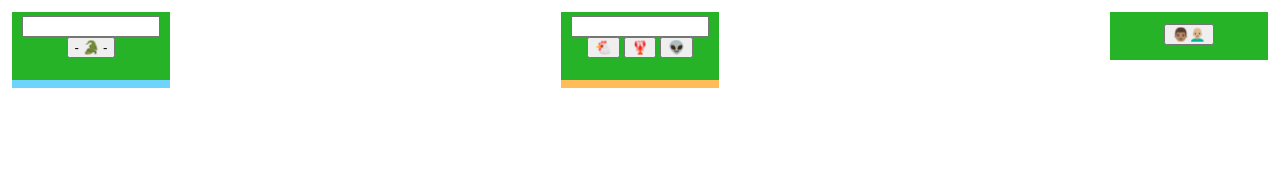
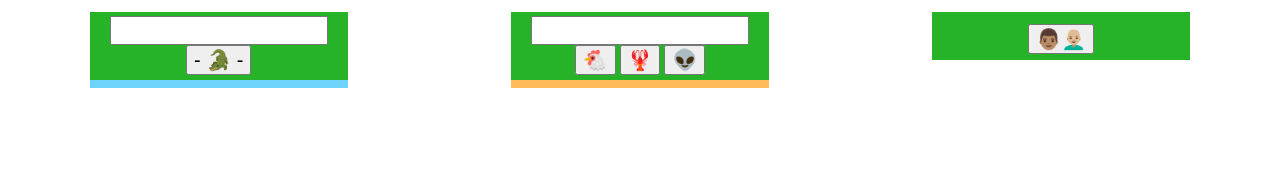
Before and after one commit to TY58295-Uematsu/wanni, a plain HTML site: page index.html in a window 1280 px wide. Drawn offline with Linux system fonts and the light colour scheme.

Commit message:
テスト２

```diff
--- a/gator.css
+++ b/gator.css
@@ -1,6 +1,7 @@
 #allSection{
   display: flex;
-  justify-content: space-between;
+  justify-content: space-around;
+
 }
 
 #gatorSection{
@@ -10,33 +11,41 @@
 
 .fieldAndButton{
   text-align: center;
-  width: 150px;
+  width: 250px;
   height: 60px;
   background-color: rgb(39, 179, 39);
   padding: 4px;
+
 }
 
 .numberImput{
-  width: 130px;
+  width: 210px;
+  font-size: 20px;
+
 }
 
 #gatorHouse{
   text-align: center;
-  width: 150px;
+  width: 250px;
   background-color: rgb(111, 212, 252);
   padding: 4px;
+  font-size: 24px;
+
 }
 
 #feedSection{
   align-items: center;
   padding: 4px;
+
 }
 
 #feedHouse{
   text-align: center;
-  width: 150px;
+  width: 250px;
   background-color: rgb(255, 188, 88);
   padding: 4px;
+  font-size: 24px;
+
 }
 
 #RyoSection{
@@ -46,7 +55,7 @@
 
 #degiButtonArea{
   text-align: center;
-  width: 150px;
+  width: 250px;
   height: 40px;
   background-color: rgb(39, 179, 39);
   padding: 4px;
@@ -54,9 +63,24 @@
 
 #RyoButton{
   margin-top: 8px;
+  font-size: 20px;
 }
 
 #video{
-  width:150px;
+  width:250px;
   visibility: hidden;
 }
+
+.Button{
+  font-size: 20px;
+}
+
+#chickenButton{
+  font-size: 20px;
+}
+#lobsterButton{
+  font-size: 20px;
+}
+#alienButton{
+  font-size: 20px;
+}
--- a/gator.js
+++ b/gator.js
@@ -10,7 +10,7 @@ function gator() {
 
 function chicken() {
   console.log("chicken呼び出されました");
-  const num = document.querySelector(".numberImput").value;
+  const num = document.getElementsByClassName("numberImput")[1].value;
   document.querySelector("#gatorHouse").innerText = document.querySelector("#gatorHouse").innerText.substring(num * 2)
   for (let i = 0; i < num; i++) {
     document.querySelector("#feedHouse").innerText += "🍗🐊";
@@ -19,7 +19,7 @@ function chicken() {
 
 function lobster() {
   console.log("lobster呼び出されました");
-  const num = document.querySelector(".numberImput").value;
+  const num = document.getElementsByClassName("numberImput")[1].value;
   document.querySelector("#gatorHouse").innerText = document.querySelector("#gatorHouse").innerText.substring(num * 2)
   for (let i = 0; i < num; i++) {
     document.querySelector("#feedHouse").innerText += "🍤🐊";
@@ -28,7 +28,7 @@ function lobster() {
 
 function alien() {
   console.log("alien呼び出されました");
-  const num = document.querySelector(".numberImput").value;
+  const num = document.getElementsByClassName("numberImput")[1].value;
   document.querySelector("#gatorHouse").innerText = document.querySelector("#gatorHouse").innerText.substring(num * 2)
   for (let i = 0; i < num; i++) {
     document.querySelector("#feedHouse").innerText += "🍔🐊";
@@ -41,7 +41,8 @@ function Ryo() {
   // document.querySelector("#gatorHouse").innerText = "";
   document.querySelector("#video").style.visibility = "visible";
   // for (let i = 0; i < num; i++) {
-  //   document.querySelector("#feedHouse").innerText += "🍔🐊";
+  document.querySelector("#feedHouse").innerText = "";
+  document.querySelector("#gatorHouse").innerText = "";
   // }
 }
 
--- a/index.html
+++ b/index.html
@@ -12,7 +12,7 @@
     <div id="gatorSection">
       <div class="fieldAndButton">
         <input class="numberImput" type="number" >
-        <button id="gatorButton">- 🐊 -</button>
+        <button id="gatorButton" class="Button">- 🐊 -</button>
       </div>
       <div id="gatorHouse"></div>
       <script src="gator.js"></script>
@@ -21,16 +21,16 @@
     <div id="feedSection">
       <div class="fieldAndButton">
         <input class="numberImput" type="number" >
-        <button id="chickenButton" class="feedButton">🐔</button>
-        <button id="lobsterButton" class="feedButton">🦞</button>
-        <button id="alienButton" class="feedButton">👽</button>
+        <button id="chickenButton" class="feedButton" class="Button">🐔</button>
+        <button id="lobsterButton" class="feedButton" class="Button">🦞</button>
+        <button id="alienButton" class="feedButton" class="Button">👽</button>
       </div>
       <div id="feedHouse"></div>
     </div>
 
     <div id="RyoSection">
       <div id="degiButtonArea">
-        <button id="RyoButton" class="feedButton">👨🏽👨🏼‍🦲</button>
+        <button id="RyoButton" class="feedButton" class="Button">👨🏽👨🏼‍🦲</button>
       </div>
       <div id="degitalBoyHouse"></div>
         <video id="video" src="./Produce.mp4" autoplay loop muted playsinline ></video>
```
